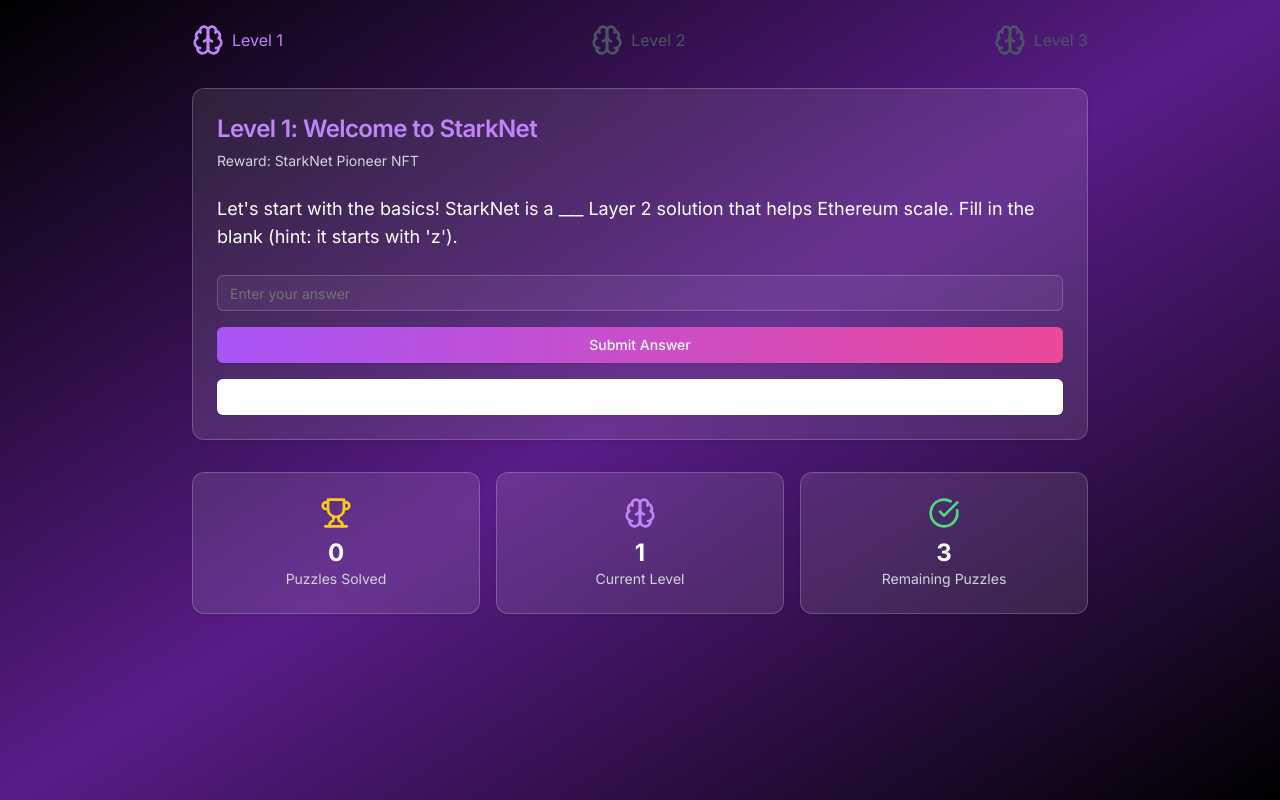
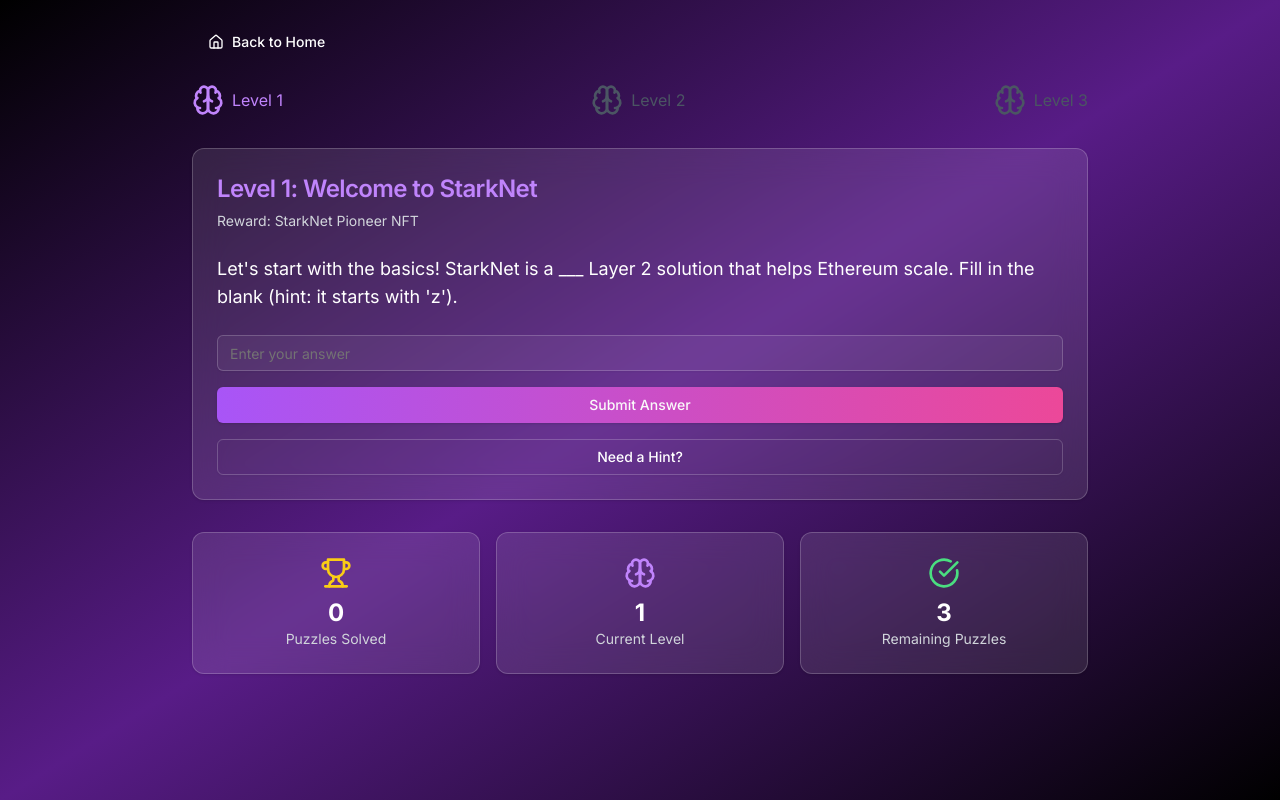
Before and after one commit to UnityChainxx/StellarHunts, a Next.js app in the folder frontend/: page /game in a window 1280 px wide. Built offline with nearby package versions, Linux system fonts and the light colour scheme.

Commit message:
changed the color of the buttons on the homepage and gamepage

```diff
--- a/frontend/app/game/page.js
+++ b/frontend/app/game/page.js
@@ -1,5 +1,6 @@
 "use client";
 import React, { useState } from "react";
+import Link from "next/link";
 import {
   Card,
   CardContent,
@@ -10,7 +11,7 @@
 import { Button } from "@/components/ui/button";
 import { Input } from "@/components/ui/input";
 import { Alert, AlertDescription } from "@/components/ui/alert";
-import { Trophy, Brain, Lock, CheckCircle } from "lucide-react";
+import { Trophy, Brain, Lock, CheckCircle, Home } from "lucide-react";
 
 const GamePage = () => {
   const [currentLevel, setCurrentLevel] = useState(1);
@@ -70,6 +71,20 @@
   return (
     <div className="min-h-screen w-full bg-gradient-to-br from-black via-purple-900 to-black p-6">
       <div className="max-w-4xl mx-auto">
+        {/* Back button */}
+        <div className="mb-6">
+          <Button
+            asChild
+            variant="ghost"
+            className="text-white hover:bg-white/10"
+          >
+            <Link href="/" className="flex items-center gap-2">
+              <Home size={20} />
+              Back to Home
+            </Link>
+          </Button>
+        </div>
+
         {/* Progress tracker */}
         <div className="flex justify-between mb-8">
           {puzzles.map((puzzle, index) => (
@@ -95,6 +110,7 @@
           ))}
         </div>
 
+        {/* Rest of the component remains the same... */}
         {/* Current puzzle */}
         <Card className="backdrop-blur-lg bg-white/10 border-white/20 text-white">
           <CardHeader>
@@ -127,7 +143,7 @@
 
                 <Button
                   variant="outline"
-                  className="w-full border-white/20 text-white hover:bg-white/10"
+                  className="w-full border-white/20 text-white bg-transparent hover:text-white hover:bg-white/10"
                   onClick={() => setMessage(currentPuzzle.hint)}
                 >
                   Need a Hint?
--- a/frontend/app/page.js
+++ b/frontend/app/page.js
@@ -49,7 +49,7 @@
             <Button
               asChild
               variant="outline"
-              className="w-full sm:w-auto border-white/20 text-white hover:bg-white/10 font-bold py-4 px-8 rounded-lg transform transition-all hover:scale-105"
+              className="w-full sm:w-auto border-white/20 text-white hover:bg-white/10 hover:text-white bg-transparent font-bold py-4 px-8 rounded-lg transform transition-all hover:scale-105"
             >
               <Link href="/leaderboard" className="flex items-center gap-2">
                 <Trophy size={20} />
```
